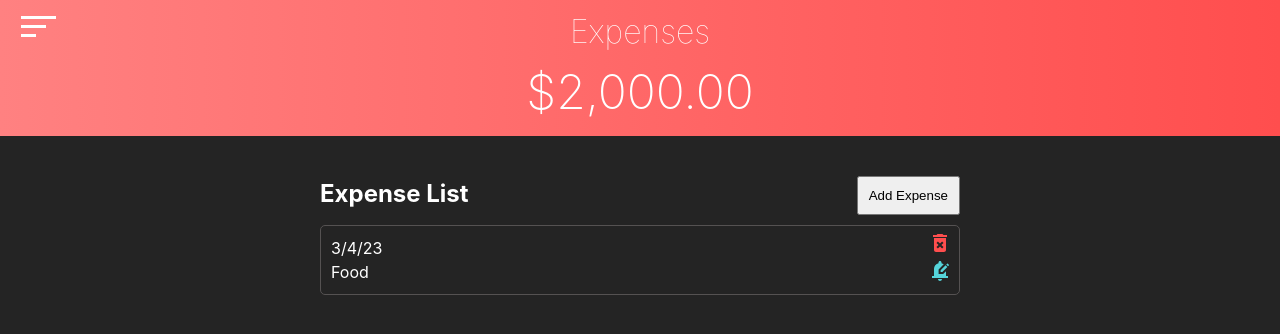
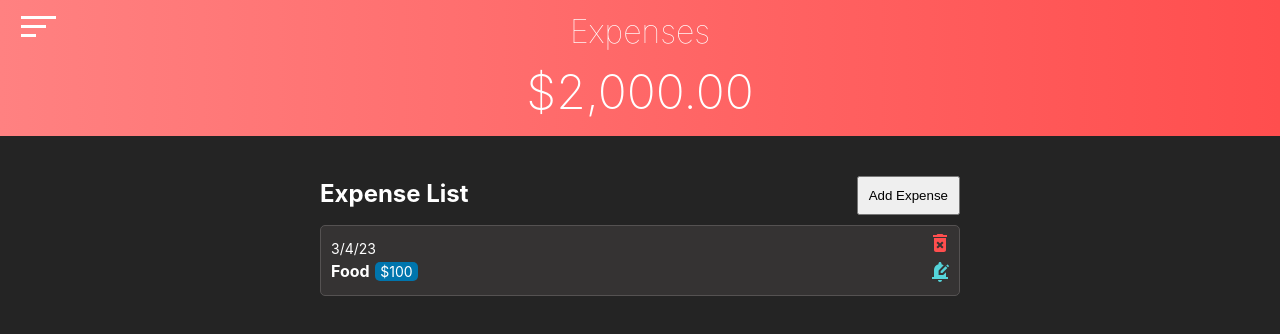
Before and after one commit to justincgreen/budget-tracker-2-next, a Next.js app: page /expenses in a window 1280 px wide. Shown: the top 334 px of the page. Built offline with nearby package versions, Linux system fonts and the light colour scheme.

Commit message:
Testing transactions array logic

```diff
--- a/src/components/ExpenseForm.js
+++ b/src/components/ExpenseForm.js
@@ -2,7 +2,12 @@ import { useState, useContext } from 'react';
 import GlobalContext from '@/context/GlobalContext';
 
 const ExpenseForm = () => {
-	const { displayExpenseForm, setDisplayExpenseForm } = useContext(GlobalContext);
+	const {
+		displayExpenseForm,
+		setDisplayExpenseForm,
+		transactions,
+		setTransactions
+	} = useContext(GlobalContext);
 
 	const [expenseDescription, setExpenseDescription] = useState('');
 	const [expenseAmount, setExpenseAmount] = useState(0);
@@ -10,6 +15,42 @@ const ExpenseForm = () => {
 	// Display form logic
 	const handleDisplayForm = () => {
 		setDisplayExpenseForm(!displayExpenseForm);
+	}
+
+	// Transactions
+	//------------------------------
+	// Add date to expense item
+	const currentDate = () => {
+		let today = new Date();
+		const dd = String(today.getDate()).padStart(2, '0');
+		const mm = String(today.getMonth() + 1).padStart(2, '0'); //January is 0!
+		const yyyy = today.getFullYear();
+
+		today = mm + '/' + dd + '/' + yyyy;
+
+		return today;
+	}
+
+	// Generate Unique ID
+	const generateID = () => {
+		const dateString = Date.now().toString(36); // convert num to base 36 and stringify
+		const randomString = Math.random().toString(36).substring(2, 8); // start at index 2 to skip decimal point
+		return `${dateString}-${randomString}`;
+	}
+
+	// Add new transaction
+	const handleTransaction = () => {
+		const currentTransaction = {
+			id: generateID(),
+			description: expenseDescription,
+			amount: expenseAmount,
+			date: currentDate()
+		}
+
+		const newTransaction = [...transactions, currentTransaction];
+		setTransactions(newTransaction);
+
+		// TODO: add error handling for form before adding new transaction to transactions array
 	}
 
 	// Capture form data functions
@@ -24,10 +65,9 @@ const ExpenseForm = () => {
 	const captureFormData = (e) => {
 		const formInput = document.querySelectorAll('.form__input');
 
-		// TODO: Create object to store data and push it into another piece of state that manages all transactions
 		e.preventDefault();
 		formInput.forEach(input => input.value = ''); // Clear input fields on submit
-		//console.log(expenseDescription, expenseAmount);
+		handleTransaction();
 	}
 
 	// Render functions - local components
--- a/src/components/ExpenseList.js
+++ b/src/components/ExpenseList.js
@@ -5,12 +5,19 @@ import DeleteForeverIcon from '@mui/icons-material/DeleteForever';
 import EditNotificationsIcon from '@mui/icons-material/EditNotifications';
 
 const ExpenseList = () => {
-	const { displayExpenseForm, setDisplayExpenseForm } = useContext(GlobalContext);
+	const {
+		displayExpenseForm,
+		setDisplayExpenseForm,
+		transactions,
+		setTransactions
+	} = useContext(GlobalContext);
 
+	// Display Expense Form
 	const handleDisplayForm = () => {
 		setDisplayExpenseForm(!displayExpenseForm);
 	}
 
+	// Delete & Edit Expenses
 	const deleteExpense = () => {
 		console.log('Deleted');
 	}
@@ -33,7 +40,8 @@ const ExpenseList = () => {
 			<ul className="c-expense-list__items">
 				<li className="c-expense-list__item">
 					<span className="c-expense-list__item-timestamp">3/4/23</span>
-					<span className="c-expense-list__description">Food</span>
+					<span className="c-expense-list__item-description">Food</span>
+					<span className="c-expense-list__item-amount">$100</span>
 					<span className="c-expense-list__delete" onClick={deleteExpense}>
 						<DeleteForeverIcon sx={{ color: '#ff4e4e' }} />
 					</span>
--- a/src/context/GlobalContext.js
+++ b/src/context/GlobalContext.js
@@ -11,6 +11,7 @@ export const GlobalProvider = (props) => {
 	// Expenses
 	const [displayExpenseForm, setDisplayExpenseForm] = useState(false);
 	const [addExpenseForm, setAddExpenseForm] = useState(false);
+	const [transactions, setTransactions] = useState([]);
 
 
 	return (
@@ -24,7 +25,9 @@ export const GlobalProvider = (props) => {
 			displayExpenseForm,
 			setDisplayExpenseForm,
 			addExpenseForm,
-			setAddExpenseForm
+			setAddExpenseForm,
+			transactions,
+			setTransactions
 		}}>
 		{props.children}
 		</GlobalContext.Provider>
--- a/src/styles/_c-expense-list.scss
+++ b/src/styles/_c-expense-list.scss
@@ -11,7 +11,8 @@
 
 	&__item {
 		margin-top: 10px;
-		padding: 10px 30px 10px 10px;
+		padding: 12px 30px 12px 10px;
+		background-color: $c-black-light;
 		border-radius: 5px;
 		border: 1px solid #555252;
 		position: relative;
@@ -19,6 +20,19 @@
 
 	&__item-timestamp {
 		display: block;
+		font-size: $font-size-xs;
+	}
+
+	&__item-description {
+		font-weight: bold;
+	}
+
+	&__item-amount {
+		margin-left: 5px;
+		padding: .1em .4em;
+		background-color: $c-blue-dark;
+		border-radius: 5px;
+		font-size: $font-size-xs;
 	}
 
 	&__delete {
--- a/src/styles/_variables.scss
+++ b/src/styles/_variables.scss
@@ -1,6 +1,8 @@
 // App UI Colors
 $c-blue: #55d4da;
+$c-blue-dark: #0075ad;
 $c-black: #242424;
+$c-black-light: #353333;
 $c-green: #00a862;
 
 // Text colors
```
